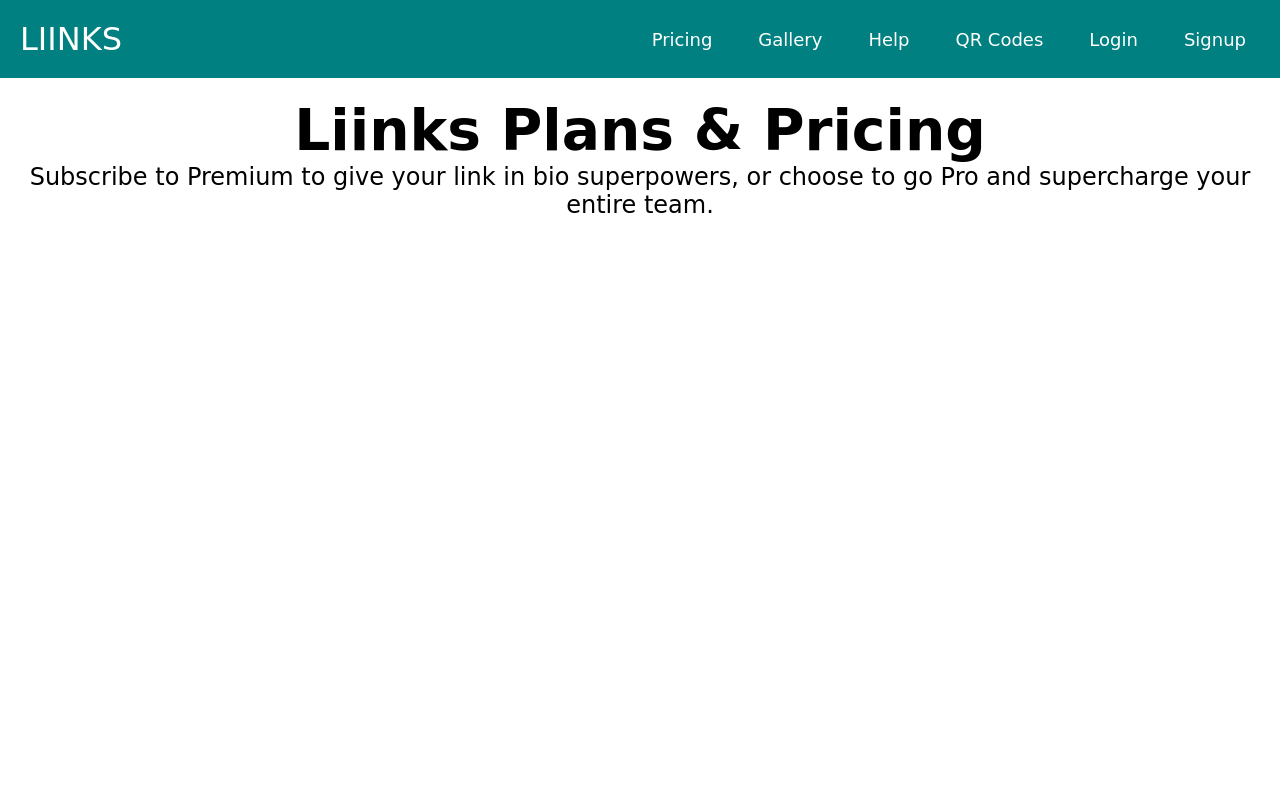
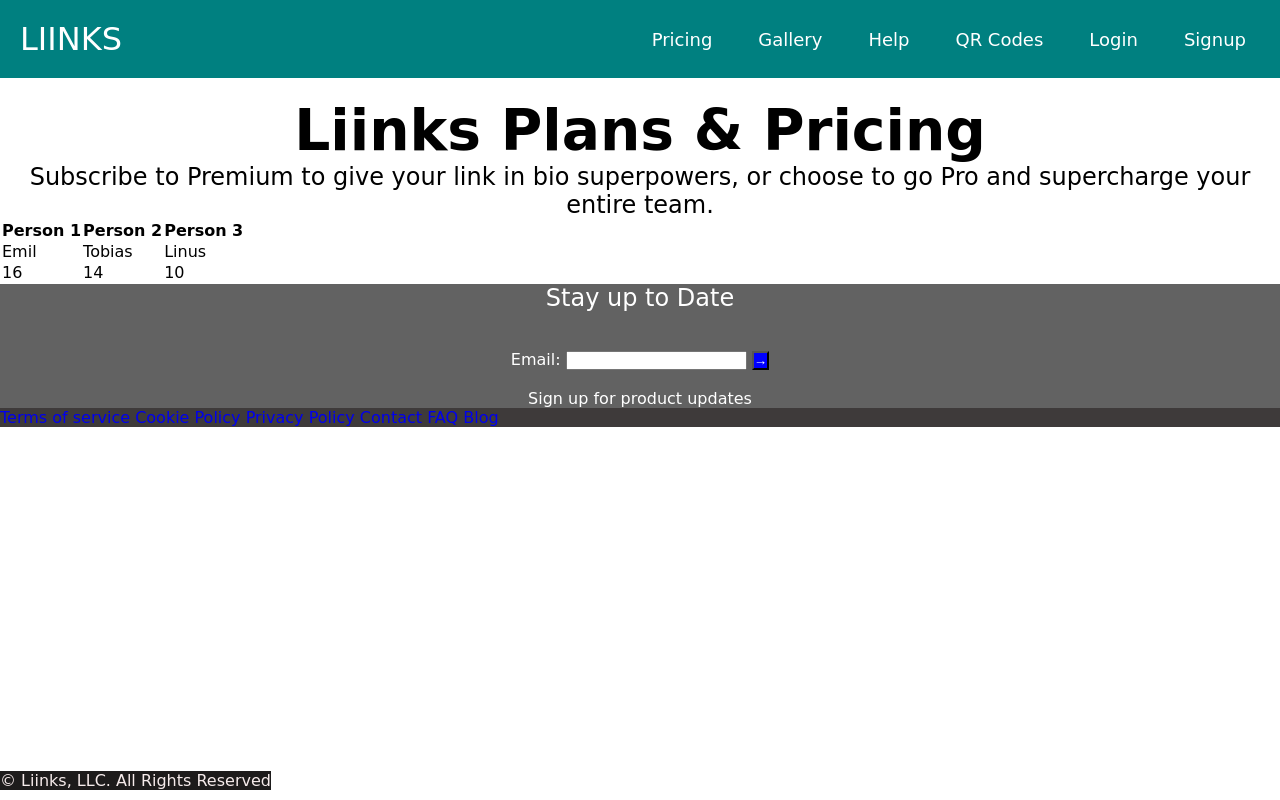
Before and after one commit to ArcInnov/Hosted-Page, a plain HTML site: page pricing.html in a window 1280 px wide. Drawn offline with Linux system fonts and the light colour scheme.

Commit message:
Adding div sections on pricing page

```diff
--- a/pricing.html
+++ b/pricing.html
@@ -44,5 +44,53 @@
         <h1 align="center">Liinks Plans & Pricing</h1>
         <p align="center" style="font-size: 24px;"> Subscribe to Premium to give your link in bio superpowers, or choose to go Pro and supercharge your entire team.</p>
       </div>
+      <div class="table">
+        <table>
+            <tr>
+              <th>Person 1</th>
+              <th>Person 2</th>
+              <th>Person 3</th>
+            </tr>
+            <tr>
+              <td>Emil</td>
+              <td>Tobias</td>
+              <td>Linus</td>
+            </tr>
+            <tr>
+              <td>16</td>
+              <td>14</td>
+              <td>10</td>
+            </tr>
+          </table>
+
+       <div class="uptodate">
+            <p id="textuptd">Stay up to Date</p><br><br>
+
+            <label for="email" id="emaillab">Email:</label>
+
+            <input type="text" id="email" name="email">
+
+            <button type="button" id="uptdbtn">&#8594;</button>
+
+            <br><br>
+
+            <p id="textuptd1">Sign up for product updates</p>
+       </div>
+
+       <div class="links">
+        <!-- Links for contact.... -->
+        <a href="https://help.liinks.co/article/46-terms-of-service" target="_blank">Terms of service</a>
+        <a href="https://help.liinks.co/article/47-cookie-policy" target="_blank">Cookie Policy</a>
+        <a href="https://help.liinks.co/article/48-privacy-policy" target="_blank">Privacy Policy</a>
+        <a href="https://www.liinks.co/i/contact" target="_blank">Contact</a>
+        <a href="https://help.liinks.co/" target="_blank">FAQ</a>
+        <a href="https://blog.liinks.co/" target="_blank">Blog</a>
+       </div>
+
+       <div class="llc">
+        <!-- Copyright.... -->
+        © Liinks, LLC. All Rights Reserved
+       </div>
+
 </body>
 </html>
--- a/pricingstyle.css
+++ b/pricingstyle.css
@@ -120,3 +120,42 @@
    h1{
     font-size: 1.5cm;
   }
+
+  .uptodate{
+    background-color: rgba(0, 0, 0, 0.614);
+    position: relative;
+    text-align: center;
+  }
+
+  #textuptd{
+    font-size: 24px;
+    color: white;
+  }
+  #textuptd1{
+    font-size: 16px;
+    color: white;
+  }
+
+  #emaillab{
+    color:white;
+  }
+
+  #uptdbtn{
+    color: white;
+    background-color: blue;
+  }
+
+  .links{
+    position: relative;
+    background: rgb(62, 58, 58);
+    color: rgb(246, 235, 235);
+
+  }
+
+  .llc{
+    position: absolute;
+    bottom: 10px;
+    text-align: center;
+    background-color: rgb(29, 27, 27);
+    color: rgb(246, 235, 235);
+  }
```
Also changed, not shown: 1 other file.
